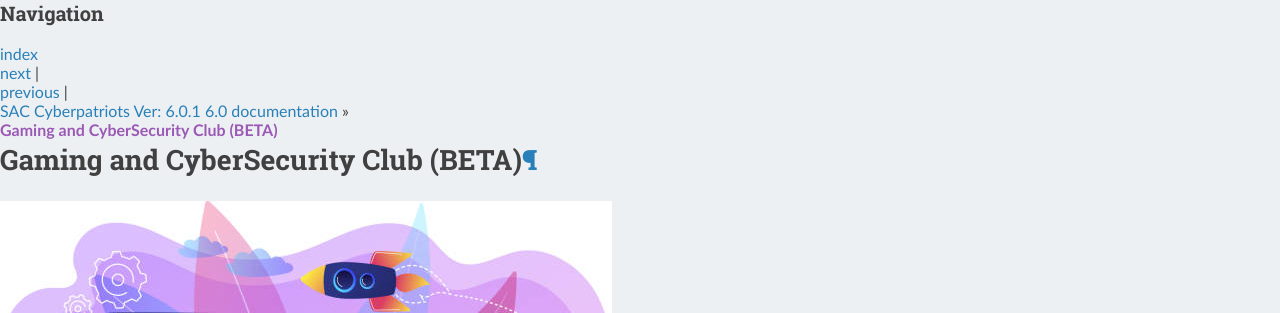
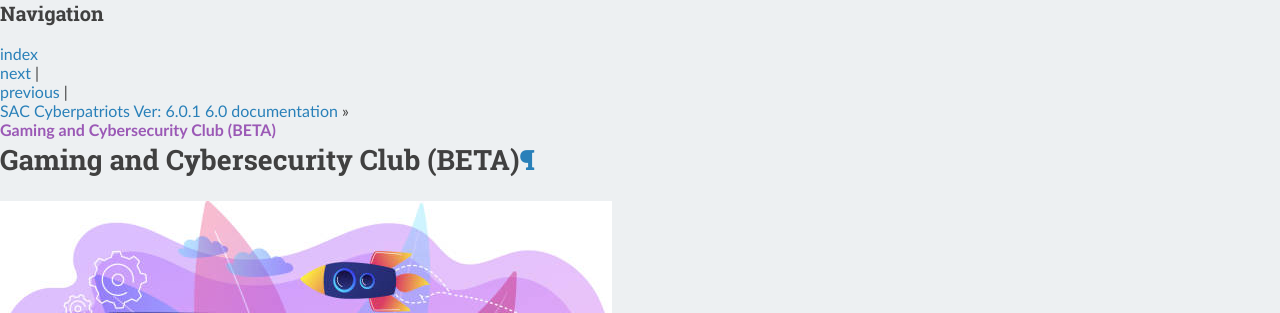
Before and after one commit to natt96z/cybersac, a Sphinx documentation site: the page built from docs/source/cyberclub.rst, in a window 1280 px wide and 900 px high. Shown: the top 313 px of the window. Built offline with Sphinx 7.4.7 and the Read the Docs theme 2.0.0, drawn with Linux system fonts in a browser that asks for light colours; some of the changed text lies outside the part shown.

```diff
--- a/docs/source/cyberclub.rst
+++ b/docs/source/cyberclub.rst
@@ -1,4 +1,4 @@
-**Gaming and CyberSecurity Club (BETA)**
+**Gaming and Cybersecurity Club (BETA)**
 =============================================================
 
 .. image:: https://raw.githubusercontent.com/natt96z/cybersac/main/docs/img/cross-platform-play-concept-vector-illustration.jpg
```
